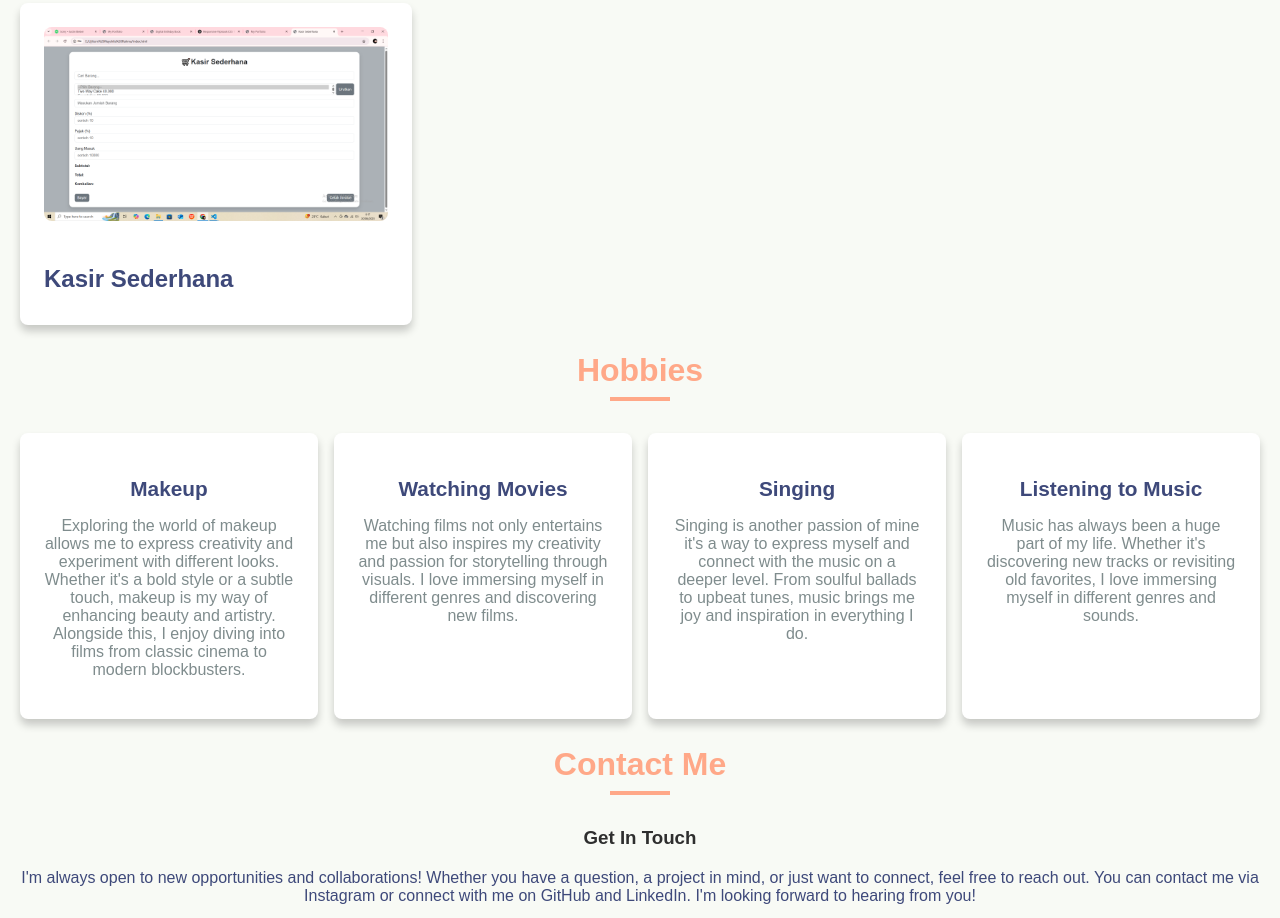
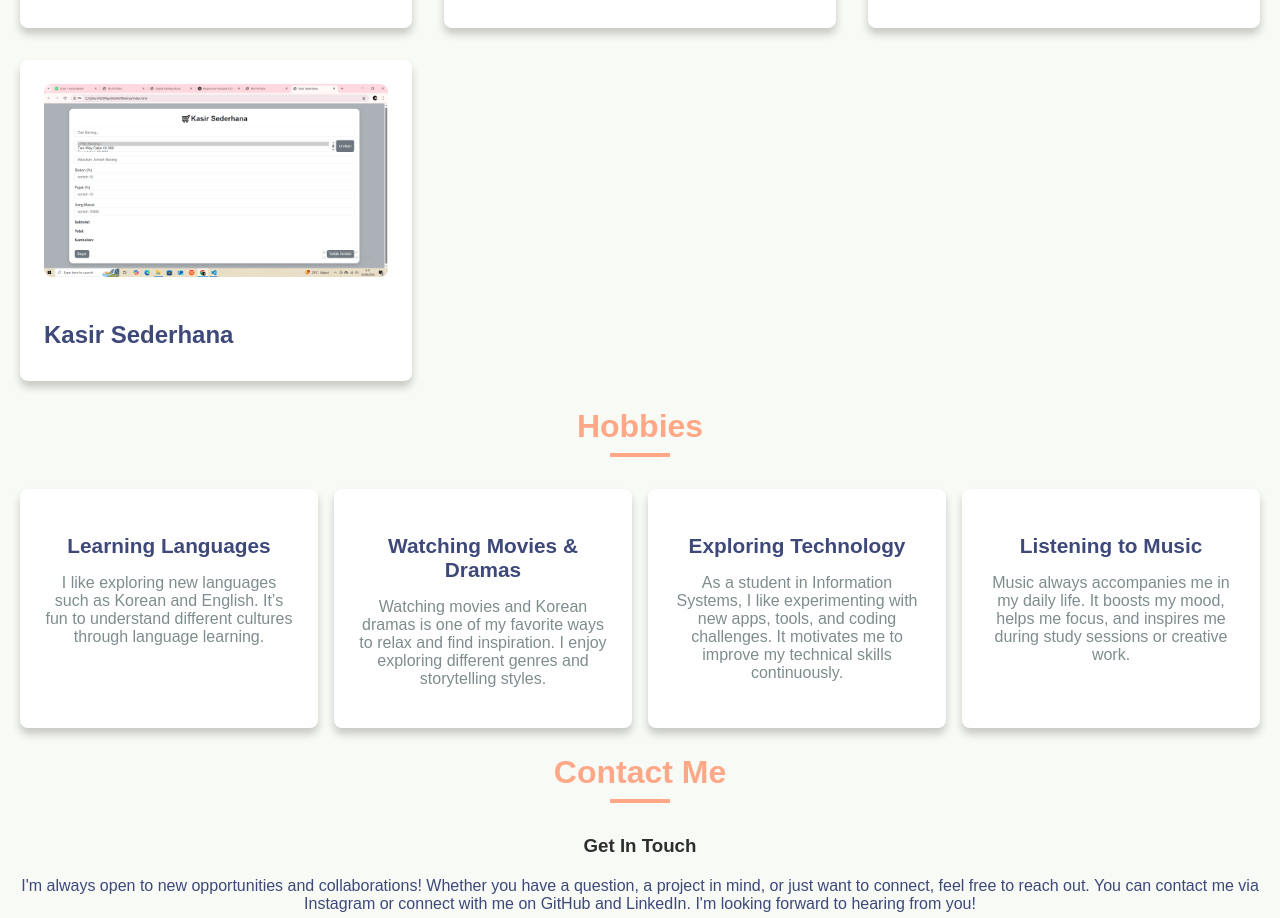
Before and after one commit to nayshilarahma/My-portofolio, a plain HTML site: page index.html in a window 1280 px wide. Shown: the part 1728-2646 px from the top of the page. Drawn offline with Linux system fonts and the light colour scheme.

Commit message:
Add files via upload

```diff
--- a/index.html
+++ b/index.html
@@ -409,7 +409,12 @@
     <section id="about">
         <div class="about-content">
             <img src="img/akuui.jfif" alt="Your Photo" class="about-photo">
-            <p>I am a passionate software development student with a solid background in software engineering. I am excited to use my knowledge and keep improving my skills to build new and creative solutions.</p>
+            <p>
+                Hi! I’m currently a freshman at Universitas Bina Sarana Informatika (UBSI) Sukabumi,
+                majoring in Information Systems. As a first-year student, I’m excited to start my journey
+                in the world of technology. I enjoy learning new things, exploring software development,
+                and growing step by step to become better each day.
+            </p>
      </div>
     </section>
 
@@ -518,23 +523,36 @@
     <h2>Hobbies</h2>
     <div class="hobbies-container">
         <div class="hobby-item">
-                <h3>Makeup</h3>
-                <p>Exploring the world of makeup allows me to express creativity and experiment with different looks. Whether it's a bold style or a subtle touch, makeup is my way of enhancing beauty and artistry. Alongside this, I enjoy diving into films from classic cinema to modern blockbusters. </p>
+            <h3>Learning Languages</h3>
+            <p>
+                I like exploring new languages such as Korean and English.
+                It’s fun to understand different cultures through language learning.
+            </p>
         </div>
         <div class="hobby-item">
-                <h3>Watching Movies</h3>
-                <p>Watching films not only entertains me but also inspires my creativity and passion for storytelling through visuals. I love immersing myself in different genres and discovering new films.</p>
+            <h3>Watching Movies & Dramas</h3>
+            <p>
+                Watching movies and Korean dramas is one of my favorite ways to relax and find inspiration.
+                I enjoy exploring different genres and storytelling styles.
+            </p>
         </div>
         <div class="hobby-item">
-                <h3>Singing</h3>
-                <p>Singing is another passion of mine it's a way to express myself and connect with the music on a deeper level. From soulful ballads to upbeat tunes, music brings me joy and inspiration in everything I do.</p>
+            <h3>Exploring Technology</h3>
+            <p>
+                As a student in Information Systems, I like experimenting with new apps, tools, and coding challenges.
+                It motivates me to improve my technical skills continuously.
+            </p>
         </div>
         <div class="hobby-item">
             <h3>Listening to Music</h3>
-                <p>Music has always been a huge part of my life. Whether it's discovering new tracks or revisiting old favorites, I love immersing myself in different genres and sounds.</p>
+            <p>
+                Music always accompanies me in my daily life. It boosts my mood, helps me focus,
+                and inspires me during study sessions or creative work.
+            </p>
         </div>
     </div>
 </section>
+
 
     <section id="contact">
         <h2>Contact Me</h2>
```
Lines whose indentation alone changed are shown as unchanged.
